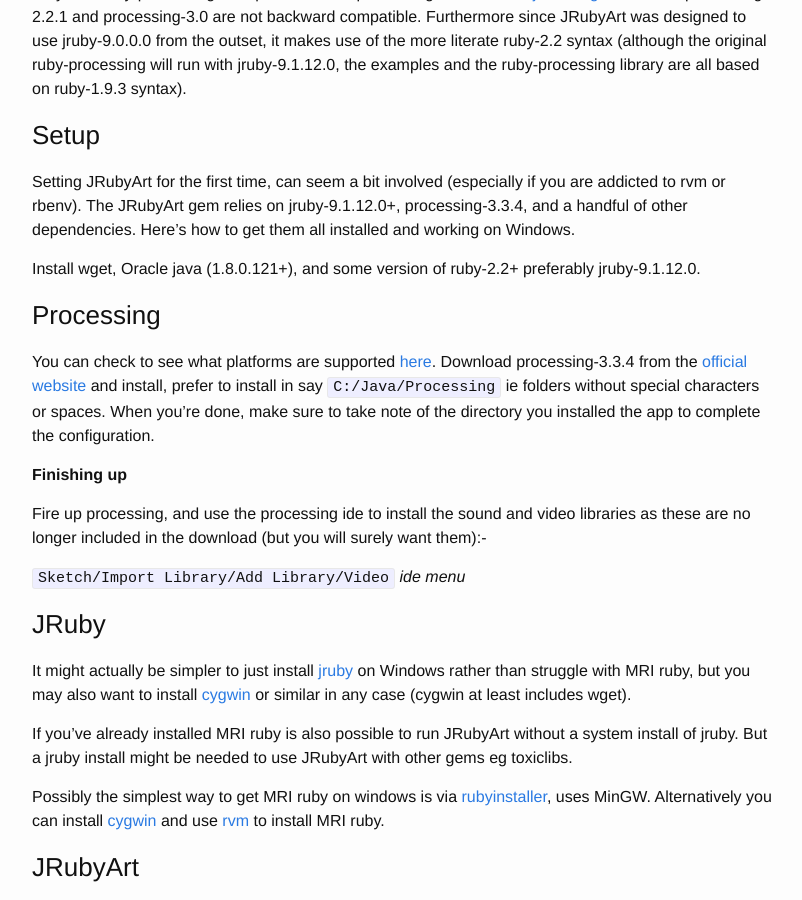
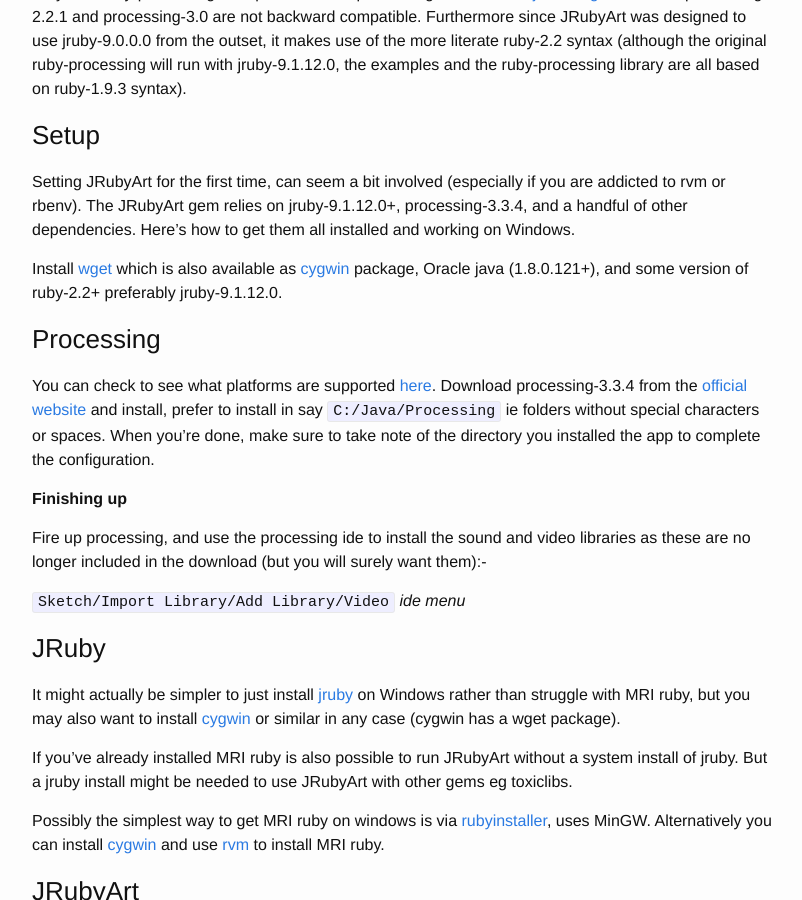
Before and after one commit to ruby-processing/JRubyArt, a Jekyll site: the page built from _posts/2015-11-21-windows_started.md, in a window 1280 px wide and 900 px high, scrolled down 1315 px. Shown: the whole window, without its empty margins (238-1040 px from the left). Built offline with Jekyll 4.4.1, drawn with Linux system fonts in a browser that asks for light colours.

Commit message:
link for wget

```diff
--- a/_posts/2015-11-21-windows_started.md
+++ b/_posts/2015-11-21-windows_started.md
@@ -37,7 +37,7 @@
 
 Setting JRubyArt for the first time, can seem a bit involved (especially if you are addicted to rvm or rbenv). The JRubyArt gem relies on jruby-9.1.12.0+, processing-3.3.4, and a handful of other dependencies. Here's how to get them all installed and working on Windows.
 
-Install wget, Oracle java (1.8.0.121+), and some version of ruby-2.2+ preferably jruby-9.1.12.0.
+Install [wget][wget] which is also available as [cygwin][cygwin] package, Oracle java (1.8.0.121+), and some version of ruby-2.2+ preferably jruby-9.1.12.0.
 
 ### Processing
 
@@ -54,7 +54,7 @@
 ### JRuby
 
 It might actually be simpler to just install [jruby][jruby] on Windows rather
-than struggle with MRI ruby, but you may also want to install [cygwin][cygwin] or similar in any case (cygwin at least includes wget).
+than struggle with MRI ruby, but you may also want to install [cygwin][cygwin] or similar in any case (cygwin has a wget package).
 
 If you've already installed MRI ruby is also possible to run JRubyArt without a system install of jruby. But a jruby install might be needed to use JRubyArt with other gems eg toxiclibs.
 
```
Also changed, not shown: other parts of _posts/2015-11-21-windows_started.md (+1 -0 lines).
